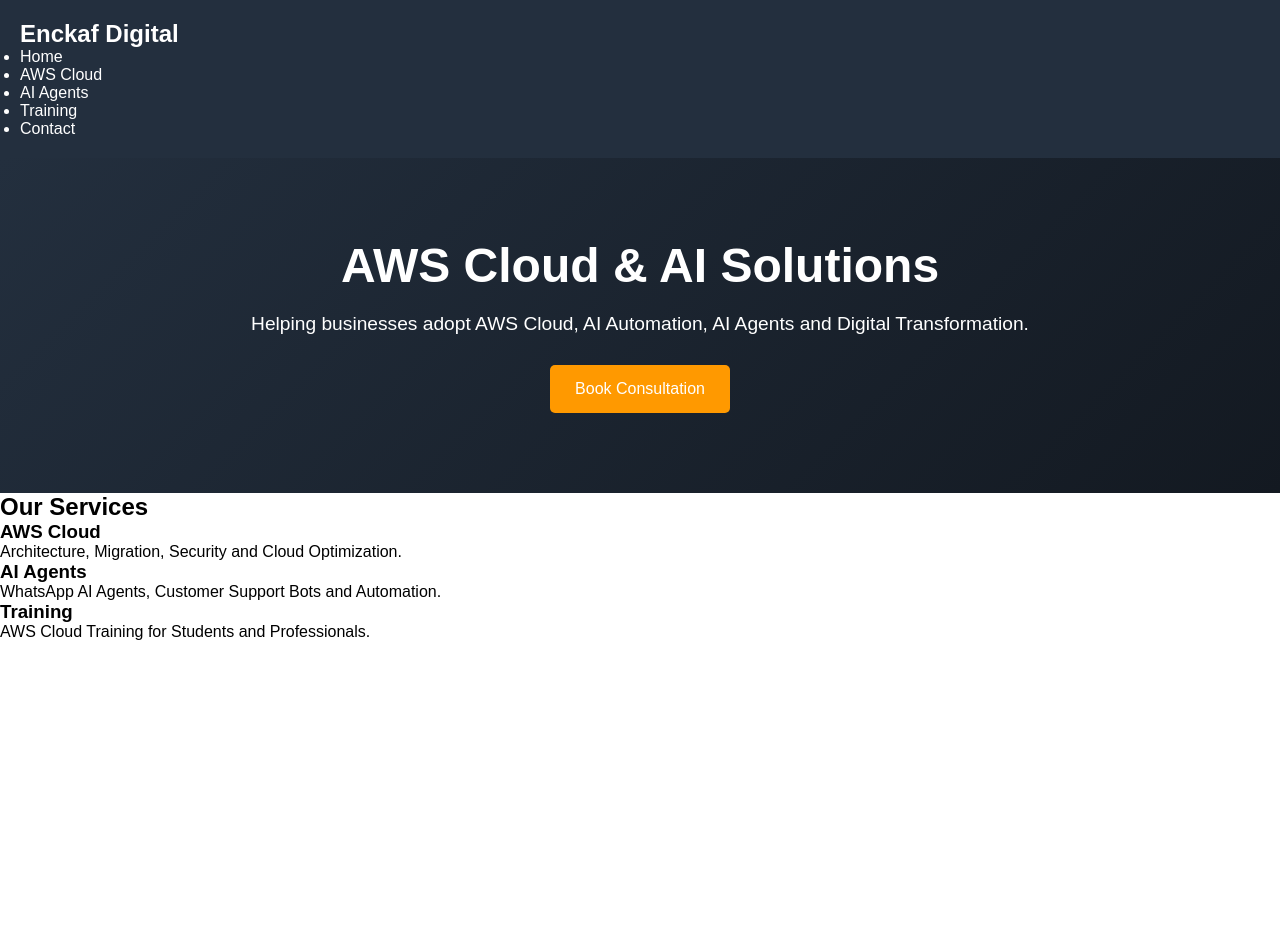
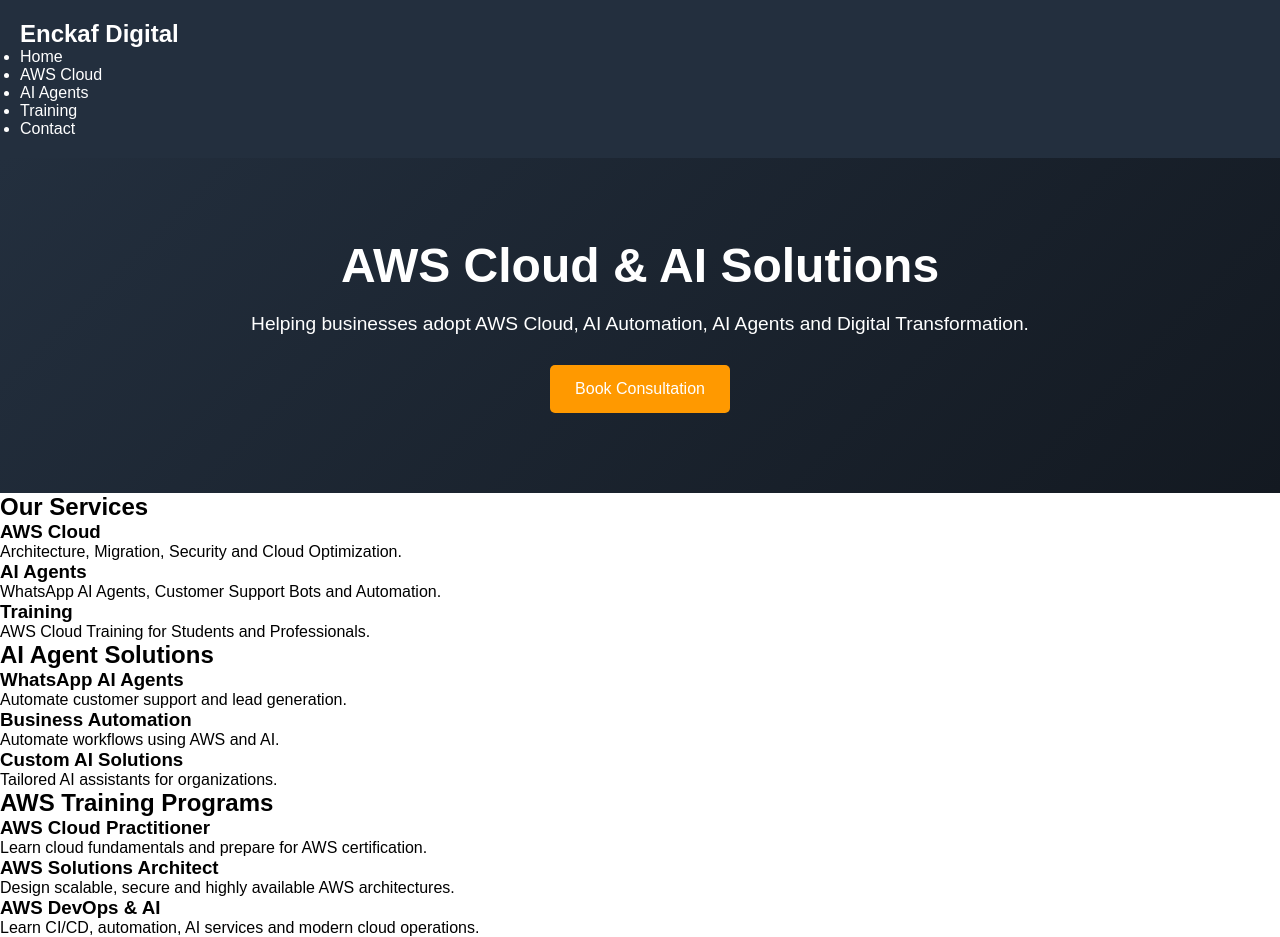
Before and after one commit to soyekale1/enckaf-digital-react, a React (Vite) app: page / in a window 1280 px wide. Before the commit the page ends 800 px from the top, so only its background shows below. Built offline with nearby package versions, Linux system fonts and the light colour scheme.

Commit message:
Added AWS training section

```diff
--- a/src/App.jsx
+++ b/src/App.jsx
@@ -54,6 +54,51 @@
 
         </div>
       </section>
+      <section className="services">
+  <h2>AI Agent Solutions</h2>
+
+  <div className="cards">
+    <div className="card">
+      <h3>WhatsApp AI Agents</h3>
+      <p>Automate customer support and lead generation.</p>
+    </div>
+
+    <div className="card">
+      <h3>Business Automation</h3>
+      <p>Automate workflows using AWS and AI.</p>
+    </div>
+
+    <div className="card">
+      <h3>Custom AI Solutions</h3>
+      <p>Tailored AI assistants for organizations.</p>
+    </div>
+  </div>
+</section><section className="services">
+  <h2>AWS Training Programs</h2>
+
+  <div className="cards">
+    <div className="card">
+      <h3>AWS Cloud Practitioner</h3>
+      <p>
+        Learn cloud fundamentals and prepare for AWS certification.
+      </p>
+    </div>
+
+    <div className="card">
+      <h3>AWS Solutions Architect</h3>
+      <p>
+        Design scalable, secure and highly available AWS architectures.
+      </p>
+    </div>
+
+    <div className="card">
+      <h3>AWS DevOps & AI</h3>
+      <p>
+        Learn CI/CD, automation, AI services and modern cloud operations.
+      </p>
+    </div>
+  </div>
+</section>
     </>
   );
 }
```
